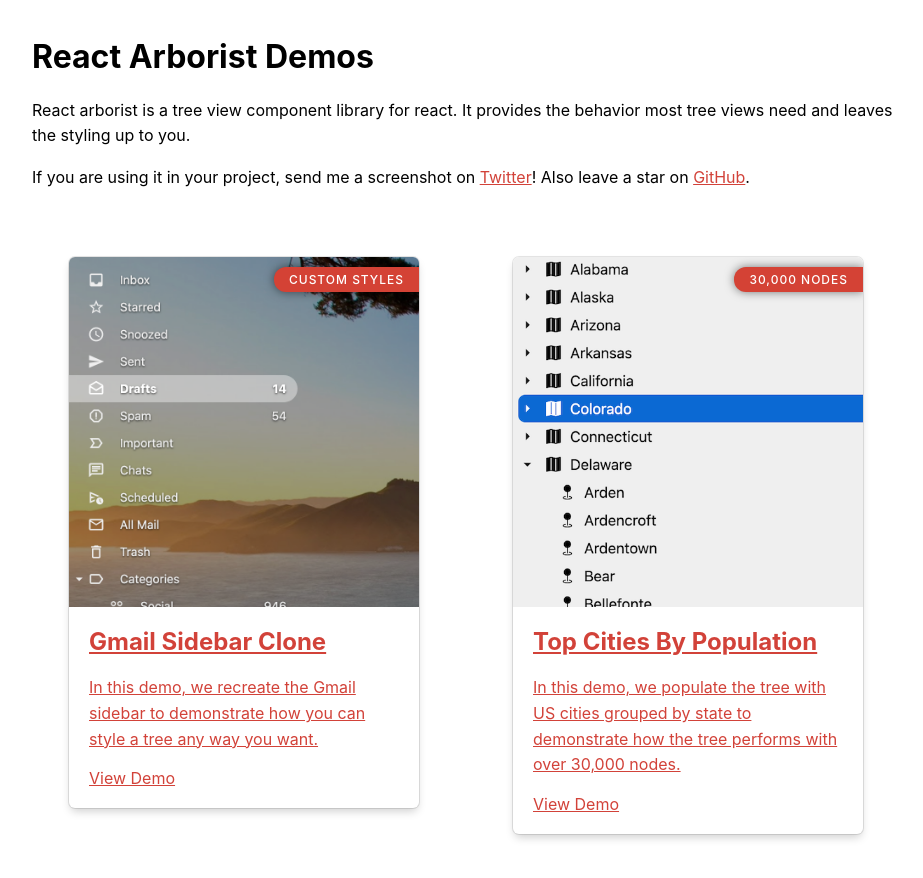
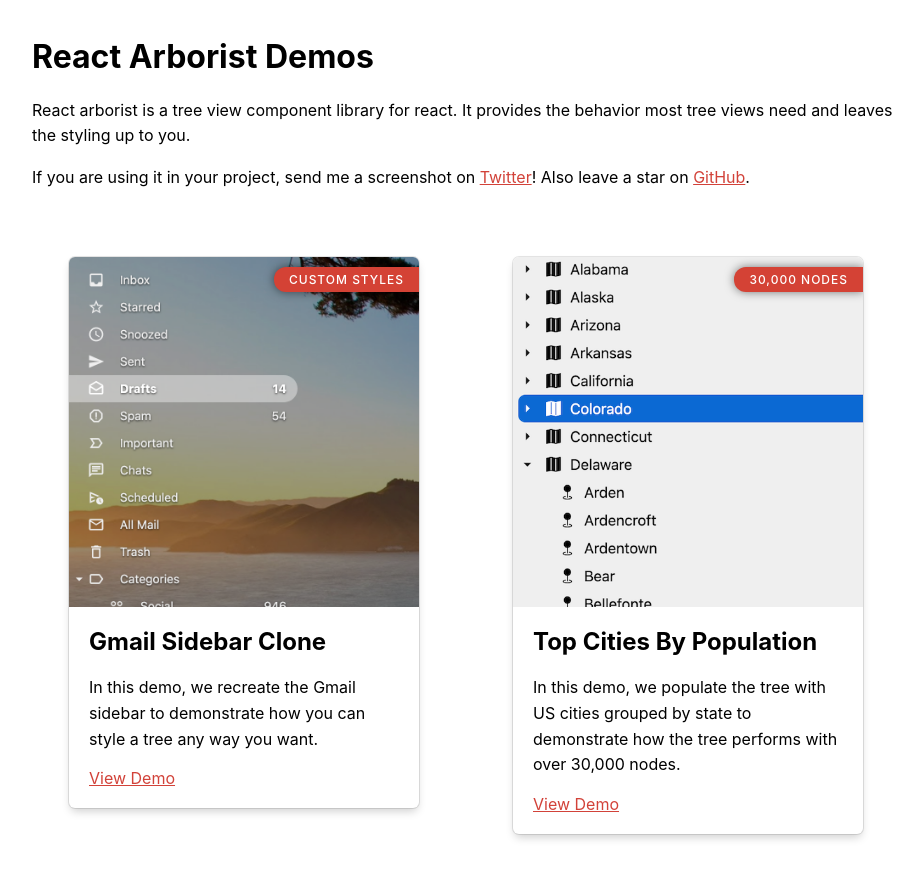
Before and after one commit to brimdata/react-arborist, a Next.js app in the folder packages/showcase/: page / in a window 1280 px wide. Shown: the top 878 px of the page, without its empty margins (174-1097 px from the left). Built offline with nearby package versions, Linux system fonts and the light colour scheme.

Commit message:
fix: showcase indexpage crash in next@14 (#208)
Co-authored-by: sunzhengbin <sunzhengbin@bytedance.com>

```diff
--- a/packages/showcase/pages/index.tsx
+++ b/packages/showcase/pages/index.tsx
@@ -26,7 +26,7 @@
         </p>
 
         <div className={styles.demos}>
-          <Link href="/gmail">
+          <Link href="/gmail" legacyBehavior>
             <div className={styles.demoCard}>
               <div className={`${styles.demoCardImage} gmail`}></div>
               <b>Custom Styles</b>
@@ -39,7 +39,7 @@
             </div>
           </Link>
 
-          <Link href="/cities">
+          <Link href="/cities" legacyBehavior>
             <div className={styles.demoCard}>
               <div className={`${styles.demoCardImage} cities`}></div>
               <b>30,000 Nodes</b>
```
